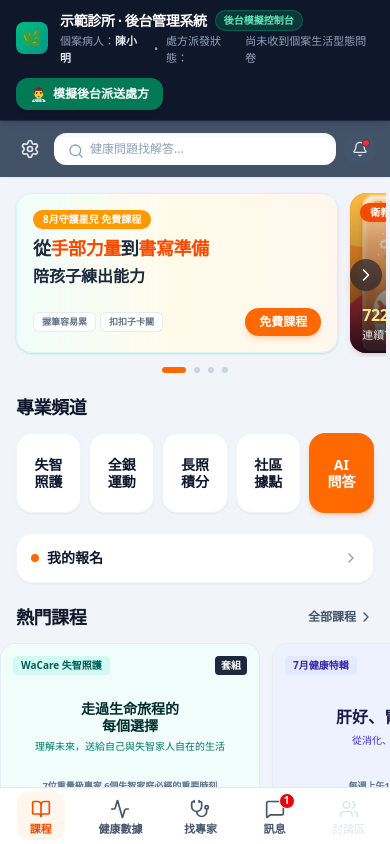
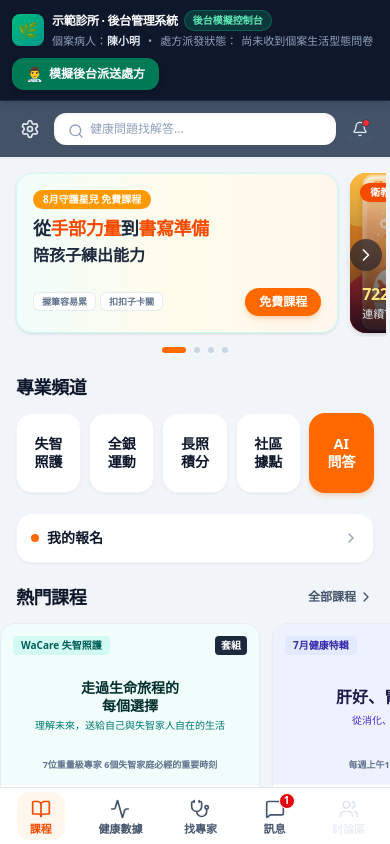
Before and after one commit to kaidiji/wacare-tafm-user, a React (Vite) app: page / in a window 390 px wide. Built offline with nearby package versions, Linux system fonts and the light colour scheme.

Commit message:
Fix mobile responsive app shell layout

```diff
--- a/index.html
+++ b/index.html
@@ -2,7 +2,7 @@
 <html lang="en">
   <head>
     <meta charset="UTF-8" />
-    <meta name="viewport" content="width=device-width, initial-scale=1.0" />
+    <meta name="viewport" content="width=device-width, initial-scale=1, viewport-fit=cover" />
     <title>My Google AI Studio App</title>
   </head>
   <body>
--- a/src/App.tsx
+++ b/src/App.tsx
@@ -292,16 +292,16 @@ export function App() {
   };
 
   return (
-    <div data-app-questionnaire-history-count={questionnaireHistory.length} className="flex flex-col h-screen w-screen bg-slate-950 overflow-hidden font-sans antialiased text-slate-800 select-none">
+    <div data-app-questionnaire-history-count={questionnaireHistory.length} className="flex h-[100dvh] min-h-0 w-full max-w-full flex-col overflow-hidden bg-slate-950 font-sans antialiased text-slate-800 select-none">
       {/* 🏥 外部：專家診所後台管理與模擬派送控制列 (Outside the mobile frame) */}
-      <header className="bg-slate-900 border-b border-slate-800 px-4 py-2.5 shrink-0 z-40 text-white flex flex-wrap items-center justify-between gap-3 shadow-md">
-        <div className="flex items-center gap-3 min-w-0">
+      <header className="z-40 flex shrink-0 flex-wrap items-center justify-between gap-2 border-b border-slate-800 bg-slate-900 px-3 py-2.5 text-white shadow-md sm:gap-3 sm:px-4">
+        <div className="flex min-w-0 flex-1 items-center gap-2 sm:gap-3">
           <div className="w-8 h-8 rounded-lg bg-gradient-to-br from-emerald-500 to-teal-600 flex items-center justify-center text-white text-base shadow-sm font-black shrink-0">
             🌿
           </div>
           <div>
-            <div className="flex items-center gap-2">
-              <span className="font-black text-sm tracking-tight text-white">
+              <div className="flex flex-wrap items-center gap-1.5 sm:gap-2">
+              <span className="text-xs font-black tracking-tight text-white sm:text-sm">
                 示範診所 · 後台管理系統
               </span>
               <span className="text-[10px] bg-emerald-500/20 text-emerald-300 font-bold px-2 py-0.5 rounded-full border border-emerald-500/30">
@@ -332,7 +332,7 @@ export function App() {
         </div>
 
         {/* 外部後台操作按鍵 */}
-        <div className="flex items-center gap-2 shrink-0 flex-wrap">
+        <div className="flex w-full shrink-0 flex-wrap items-center gap-2 sm:w-auto">
           {/* 派送處方按鈕 */}
           <button
             type="button"
@@ -360,8 +360,8 @@ export function App() {
       </header>
 
       {/* Main Mobile App Frame Stage */}
-      <div className="flex-1 flex items-center justify-center p-0 sm:p-4 overflow-hidden">
-        <div className="w-full h-full max-w-md bg-white sm:rounded-3xl sm:shadow-2xl overflow-hidden flex flex-col relative sm:border sm:border-slate-800/80">
+      <div className="flex min-h-0 flex-1 items-center justify-center overflow-hidden p-0 sm:p-4">
+        <div className="relative flex h-full min-h-0 w-full max-w-md flex-col overflow-hidden bg-white sm:rounded-3xl sm:border sm:border-slate-800/80 sm:shadow-2xl">
 
           {/* SCREEN ROUTING */}
 
--- a/src/components/QuestionnaireScreen.tsx
+++ b/src/components/QuestionnaireScreen.tsx
@@ -166,7 +166,7 @@ export const QuestionnaireScreen: React.FC<Props> = ({
   }
 
   return (
-    <div data-questionnaire-history-count={questionnaireHistory.length} className="flex flex-col h-full bg-white relative font-sans antialiased text-slate-900 overflow-hidden">
+    <div className="flex flex-col h-full bg-white relative font-sans antialiased text-slate-900 overflow-hidden">
       {/* 1. Header Bar (Matching design exactly: Close 'X', Center '問卷', Right orange '+') */}
       <header className="pt-2 px-4 bg-white border-b border-slate-100 sticky top-0 z-20 shadow-2xs">
         <div className="flex items-center justify-between min-h-[3.25rem]">
```
